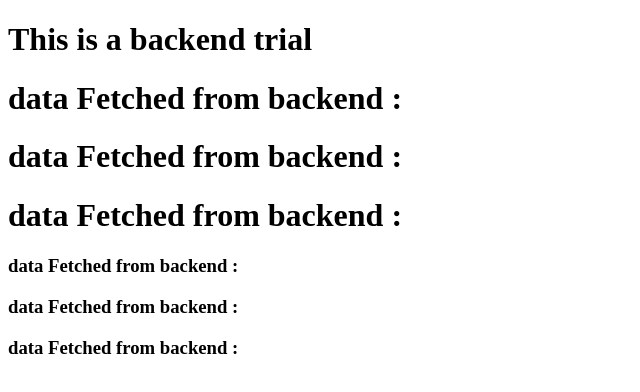
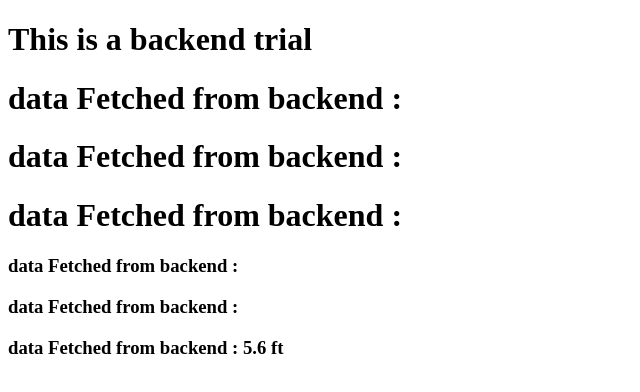
Before and after one commit to Shreyas2545/backend-practice, a React (Vite) app in the folder frontend/: page / in a window 1280 px wide. Shown: the top 392 px of the page, without its empty margins (0-640 px from the left). Built offline with nearby package versions, Linux system fonts and the light colour scheme; no server answers.

Commit message:
height without useEffect

```diff
--- a/frontend/src/App.jsx
+++ b/frontend/src/App.jsx
@@ -1,4 +1,4 @@
-  import { useState , useEffect } from 'react'
+  import { useState , useEffect , useRef} from 'react'
   import axios from 'axios'
 
   function App() {
@@ -7,16 +7,8 @@
     const [marks,setMarks] = useState();
     const [aim,setAim] = useState();
     const [gender,setGender] = useState();
-    const[height,setHeight] = useState();
-    useEffect(() => {
-        axios.get('/app/height')
-        .then((response) => {
-          setHeight(response.data)
-        })
-        .catch((error)=>{
-          console.log(error);
-        })
-      },[])
+    const heightRef = useRef("5.6");
+
 
        useEffect(() => {
         axios.get('/app/age/gender')
@@ -46,7 +38,7 @@
         .catch((error)=>{
           console.log(error);
         })
-      })
+      },[])
 
   useEffect(() => {
         axios.get('/app/marks')
@@ -76,7 +68,7 @@
       <h1>data Fetched from backend : {marks} </h1>
       <h3>data Fetched from backend : {aim} </h3>
       <h3>data Fetched from backend : {gender} </h3>
-      <h3>data Fetched from backend : {height} </h3>
+      <h3>data Fetched from backend : {heightRef.current} ft </h3>
 
 
       </>
```
